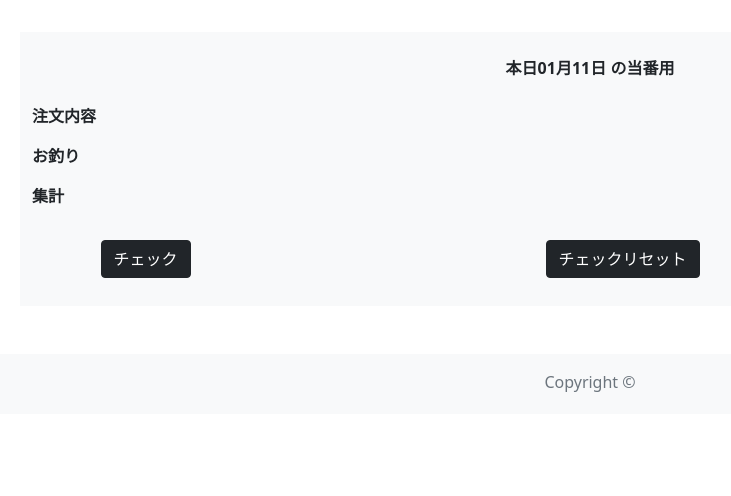
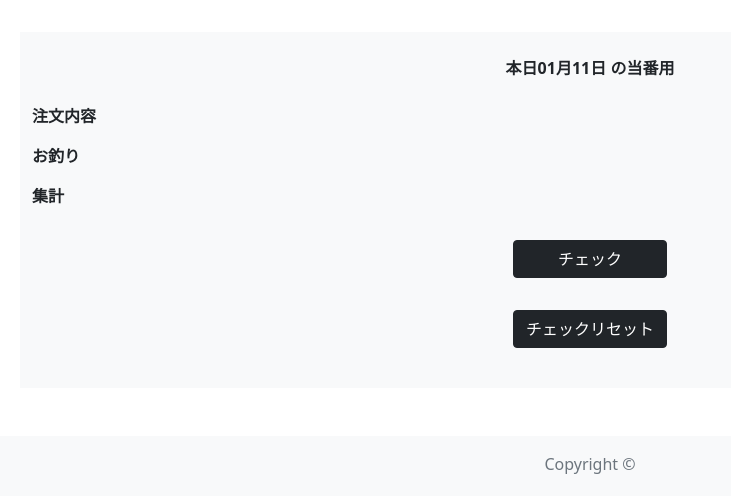
Before and after one commit to rereagri/friendlylunch, a Node server app: page /users/success in a window 1280 px wide. Shown: the part 600-1096 px from the top of the page, without its empty margins (50-781 px from the left). Before the commit the page ends 992 px from the top, so only its background shows below. Run offline with Node 20, Linux system fonts and the light colour scheme; some libraries are stand-ins or nearby versions.

Commit message:
🪗🍨 Updated with Glitch

```diff
--- a/views/index.ejs
+++ b/views/index.ejs
@@ -129,13 +129,13 @@
           </div>
       </div>
 
-      <div class="container row d-flex align-items-center justify-content-center">
+      <div class="container text-center">
         <!--注文済み・お釣り返却済みチェック入れbtn-->
-        <div class="pt-3 pb-1 col-5">
-          <input id="ordersCheckBtn" type="submit" class="btn btn-dark w-auto" value="チェック">
+        <div class="py-3">
+          <input id="ordersCheckBtn" type="submit" class="btn btn-dark" style="width:154px;" value="チェック">
         </div>
         <!--注文済み・お釣り返却済みチェックリセットbtn-->
-        <div class="pt-3 pb-1 col-6">
+        <div class="py-3">
           <input id="ordersResetBtn" type="button" class="btn btn-dark w-auto" value="チェックリセット">
         </div>
       </div>
```
